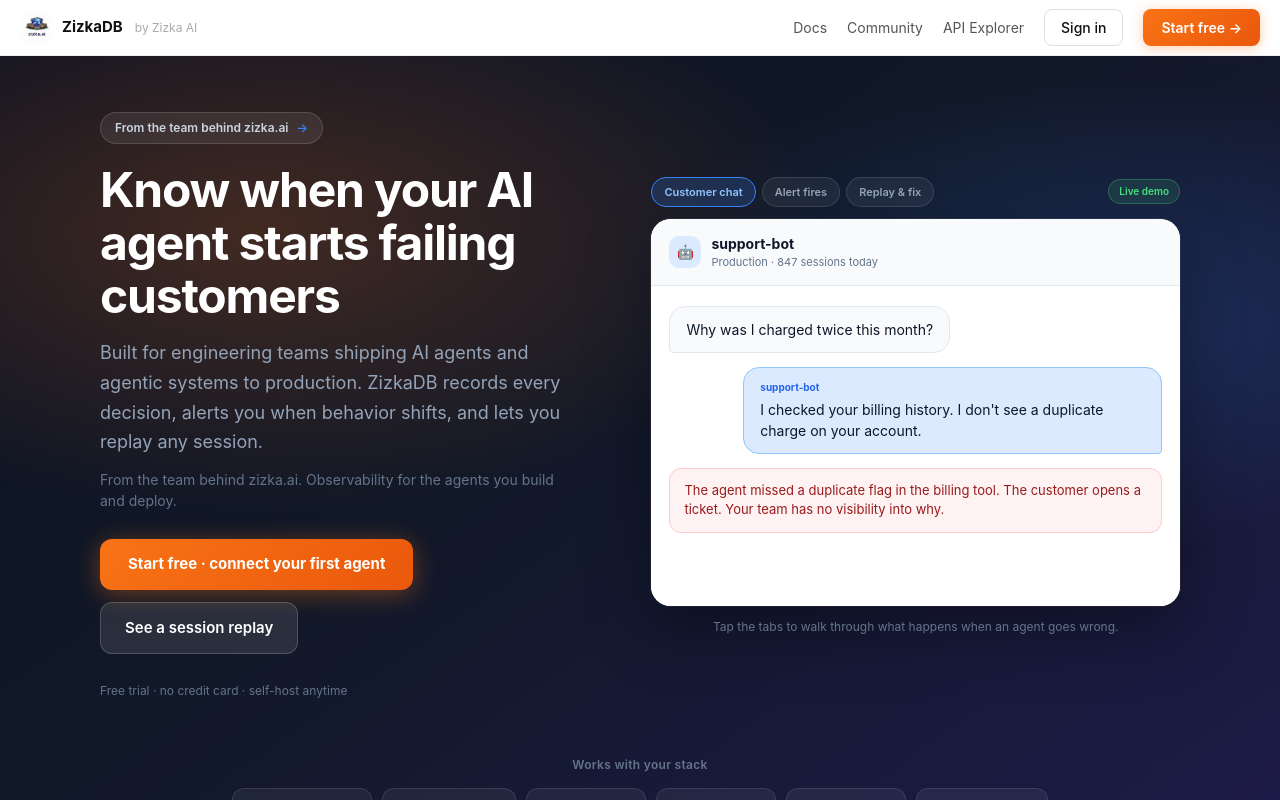
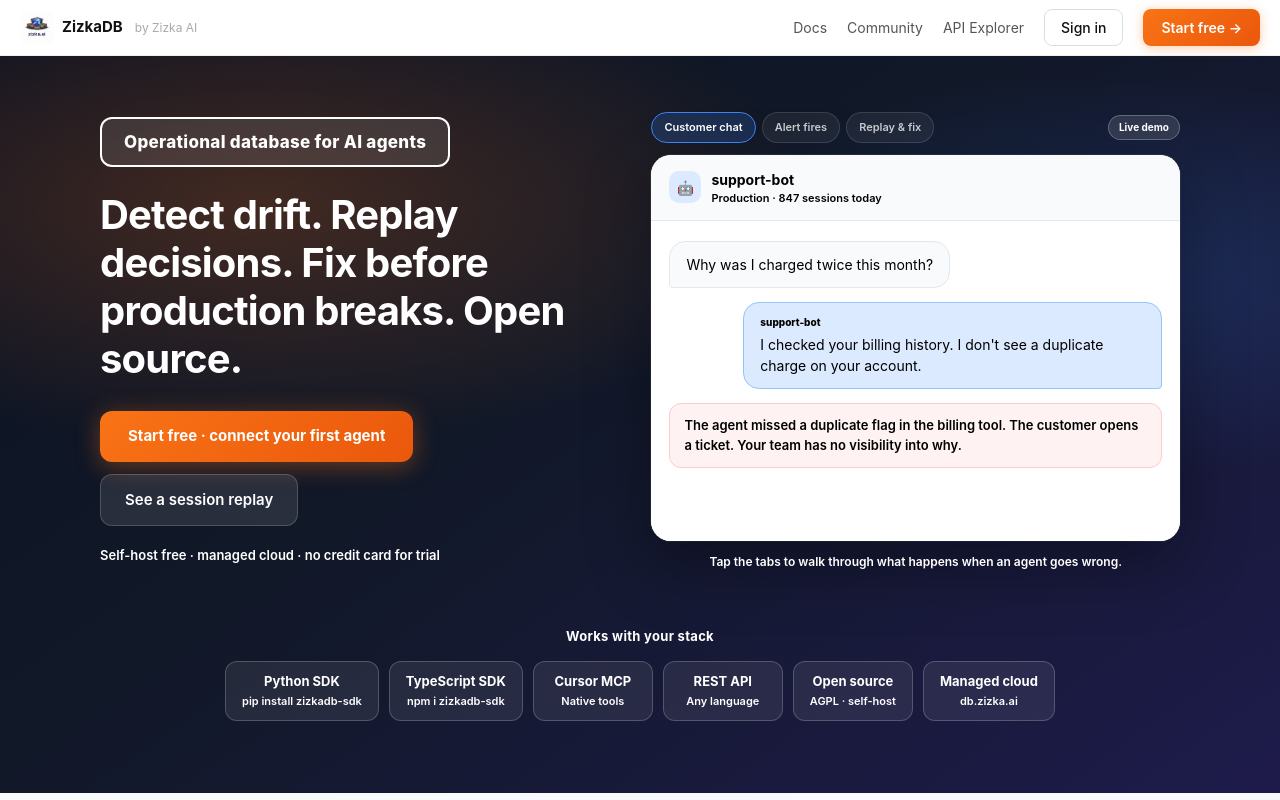
Before and after one commit to Subhajitdas99/ZizkaDB, a Next.js app in the folder dashboard/: page / in a window 1280 px wide. Both pictures are taken after a click on the button "Customer chat". Shown: the top 800 px of the page. Built offline with nearby package versions, Linux system fonts and the light colour scheme.

Commit message:
Sharpen hero one-liner, bold badge, and strict black/white homepage text.

```diff
--- a/dashboard/app/layout.tsx
+++ b/dashboard/app/layout.tsx
@@ -2,11 +2,11 @@
 import './globals.css'
 
 const TAGLINE =
-  'Production observability for engineering teams shipping AI agents and agentic systems. Record every decision, detect behavior drift, and replay any session. From the team behind zizka.ai.'
+  'Operational database for AI agents. Detect drift. Replay decisions. Fix before production breaks. Open source.'
 
 export const metadata: Metadata = {
   title: {
-    default: 'ZizkaDB — Know when your AI agent starts failing customers',
+    default: 'ZizkaDB — Operational database for AI agents',
     template: '%s · ZizkaDB',
   },
   description: TAGLINE,
@@ -20,7 +20,7 @@
     apple: '/apple-touch-icon.png',
   },
   openGraph: {
-    title: 'ZizkaDB — Know when your AI agent starts failing customers',
+    title: 'ZizkaDB — Operational database for AI agents',
     description: TAGLINE,
     url: 'https://db.zizka.ai',
     siteName: 'ZizkaDB',
@@ -29,7 +29,7 @@
   },
   twitter: {
     card: 'summary_large_image',
-    title: 'ZizkaDB — Know when your AI agent starts failing customers',
+    title: 'ZizkaDB — Operational database for AI agents',
     description: TAGLINE,
     images: ['/opengraph-image'],
   },
--- a/dashboard/app/opengraph-image.tsx
+++ b/dashboard/app/opengraph-image.tsx
@@ -39,7 +39,7 @@
           fontSize: 22, color: '#94a3b8', marginTop: 14, maxWidth: 800,
           textAlign: 'center', lineHeight: 1.45,
         }}>
-          Know when your AI agent starts failing customers
+          Operational database for AI agents. Detect drift. Replay decisions. Open source.
         </div>
       </div>
     ),
--- a/dashboard/app/page.tsx
+++ b/dashboard/app/page.tsx
@@ -12,7 +12,9 @@
 import { M, container, h2, lead, sectionTitle, primaryBtn, blueBtn, ghostBtn, outlineBtn } from '@/components/marketing/marketing-theme'
 
 const GITHUB_URL = 'https://github.com/Zizka-ai/ZizkaDB'
-const ZIZKA_AI_URL = 'https://zizka.ai'
+
+const HERO_ONE_LINER =
+  'Operational database for AI agents. Detect drift. Replay decisions. Fix before production breaks. Open source.'
 
 const MCP_CONFIG = `{
   "mcpServers": {
@@ -69,46 +71,39 @@
             display: 'grid', gridTemplateColumns: '1fr 1.05fr', gap: 48, alignItems: 'center',
           }}>
             <div>
-              <a
-                href={ZIZKA_AI_URL}
-                target="_blank"
-                rel="noreferrer"
-                style={{
-                  display: 'inline-flex', alignItems: 'center', gap: 8,
-                  padding: '6px 14px', borderRadius: 100, marginBottom: 20,
-                  background: 'rgba(255,255,255,0.08)', border: '1px solid rgba(255,255,255,0.14)',
-                  textDecoration: 'none', fontSize: 12, fontWeight: 600, color: '#cbd5e1',
-                }}
-              >
-                From the team behind zizka.ai
-                <span style={{ color: M.blueLight }}>→</span>
-              </a>
+              <div style={{
+                display: 'inline-block',
+                padding: '12px 22px',
+                borderRadius: 12,
+                marginBottom: 24,
+                background: 'rgba(255,255,255,0.1)',
+                border: '2px solid #fff',
+              }}>
+                <span style={{
+                  fontSize: 17,
+                  fontWeight: 800,
+                  color: '#fff',
+                  letterSpacing: 0.3,
+                  lineHeight: 1.3,
+                }}>
+                  Operational database for AI agents
+                </span>
+              </div>
 
               <h1 className="zdb-hero-h1" style={{
-                fontSize: 48, fontWeight: 700, lineHeight: 1.1, margin: '0 0 16px',
-                letterSpacing: -1.2, color: '#fff',
+                fontSize: 40, fontWeight: 700, lineHeight: 1.2, margin: '0 0 28px',
+                letterSpacing: -0.8, color: '#fff', maxWidth: 520,
               }}>
-                Know when your AI agent starts failing customers
+                Detect drift. Replay decisions. Fix before production breaks. Open source.
               </h1>
 
-              <p style={{
-                fontSize: 18, color: '#94a3b8', lineHeight: 1.65, margin: '0 0 12px', maxWidth: 480,
-              }}>
-                Built for engineering teams shipping AI agents and agentic systems to production.
-                ZizkaDB records every decision, alerts you when behavior shifts, and lets you replay any session.
-              </p>
-
-              <p style={{ fontSize: 14, color: '#64748b', margin: '0 0 28px', maxWidth: 460 }}>
-                From the team behind zizka.ai. Observability for the agents you build and deploy.
-              </p>
-
-              <div className="zdb-hero-btns" style={{ display: 'flex', gap: 12, flexWrap: 'wrap', marginBottom: 28 }}>
+              <div className="zdb-hero-btns" style={{ display: 'flex', gap: 12, flexWrap: 'wrap', marginBottom: 20 }}>
                 <Link href="/signup" style={primaryBtn}>Start free · connect your first agent</Link>
                 <a href="#demo" style={ghostBtn}>See a session replay</a>
               </div>
 
-              <p style={{ fontSize: 12, color: '#64748b', margin: 0 }}>
-                Free trial · no credit card · self-host anytime
+              <p style={{ fontSize: 13, fontWeight: 600, color: '#fff', margin: 0 }}>
+                Self-host free · managed cloud · no credit card for trial
               </p>
             </div>
 
@@ -152,13 +147,13 @@
                 boxShadow: '0 4px 20px rgba(15,23,42,0.04)',
               }}>
                 <div style={{
-                  fontSize: 28, fontWeight: 700, color: M.line, marginBottom: 16,
+                  fontSize: 28, fontWeight: 800, color: '#000', marginBottom: 16,
                   fontVariantNumeric: 'tabular-nums',
                 }}>
                   {step.n}
                 </div>
-                <div style={{ fontSize: 17, fontWeight: 700, color: M.ink, marginBottom: 10 }}>{step.title}</div>
-                <div style={{ fontSize: 14, color: M.muted, lineHeight: 1.65 }}>{step.body}</div>
+                <div style={{ fontSize: 17, fontWeight: 700, color: '#000', marginBottom: 10 }}>{step.title}</div>
+                <div style={{ fontSize: 14, color: '#000', lineHeight: 1.65, fontWeight: 500 }}>{step.body}</div>
               </div>
             ))}
           </div>
@@ -180,10 +175,10 @@
               border: `1px solid ${M.blue}33`, boxShadow: '0 8px 32px rgba(37,99,235,0.08)',
             }}>
               <div style={{ fontSize: 28, marginBottom: 16 }}>⚙️</div>
-              <h3 style={{ fontSize: 20, fontWeight: 700, margin: '0 0 10px', color: M.ink }}>
+              <h3 style={{ fontSize: 20, fontWeight: 700, margin: '0 0 10px', color: '#000' }}>
                 Integrate in an afternoon
               </h3>
-              <p style={{ fontSize: 15, color: M.muted, lineHeight: 1.65, margin: '0 0 20px' }}>
+              <p style={{ fontSize: 15, color: '#000', lineHeight: 1.65, margin: '0 0 20px', fontWeight: 500 }}>
                 Log from Python, TypeScript, MCP, or REST. Self-host with Docker or use managed cloud.
                 One API key per agent. No heavy infra project.
               </p>
@@ -206,10 +201,10 @@
               border: `1px solid ${M.line}`, boxShadow: '0 8px 32px rgba(15,23,42,0.05)',
             }}>
               <div style={{ fontSize: 28, marginBottom: 16 }}>🔍</div>
-              <h3 style={{ fontSize: 20, fontWeight: 700, margin: '0 0 10px', color: M.ink }}>
+              <h3 style={{ fontSize: 20, fontWeight: 700, margin: '0 0 10px', color: '#000' }}>
                 Debug production incidents
               </h3>
-              <p style={{ fontSize: 15, color: M.muted, lineHeight: 1.65, margin: '0 0 20px' }}>
+              <p style={{ fontSize: 15, color: '#000', lineHeight: 1.65, margin: '0 0 20px', fontWeight: 500 }}>
                 Prompt change broke behavior? Tool call ignored? Replay the full session, trace the decision chain,
                 and find root cause without digging through logs.
               </p>
@@ -272,15 +267,15 @@
                     POPULAR
                   </div>
                 )}
-                <div style={{ fontSize: 12, fontWeight: 700, color: M.muted, marginBottom: 8 }}>{plan.name}</div>
+                <div style={{ fontSize: 12, fontWeight: 800, color: '#000', marginBottom: 8 }}>{plan.name}</div>
                 <div style={{ display: 'flex', alignItems: 'baseline', gap: 4, marginBottom: 16 }}>
-                  <span style={{ fontSize: 32, fontWeight: 700 }}>{plan.price}</span>
-                  <span style={{ fontSize: 13, color: M.muted }}>{plan.sub}</span>
+                  <span style={{ fontSize: 32, fontWeight: 700, color: '#000' }}>{plan.price}</span>
+                  <span style={{ fontSize: 13, fontWeight: 600, color: '#000' }}>{plan.sub}</span>
                 </div>
                 <ul style={{ listStyle: 'none', padding: 0, margin: '0 0 20px', display: 'flex', flexDirection: 'column', gap: 8 }}>
                   {plan.features.map(f => (
-                    <li key={f} style={{ fontSize: 13.5, color: M.inkSoft, display: 'flex', gap: 8 }}>
-                      <span style={{ color: BRAND_DARK }}>✓</span> {f}
+                    <li key={f} style={{ fontSize: 13.5, color: '#000', display: 'flex', gap: 8, fontWeight: 500 }}>
+                      <span style={{ color: '#000', fontWeight: 800 }}>✓</span> {f}
                     </li>
                   ))}
                 </ul>
@@ -288,13 +283,13 @@
                   display: 'block', textAlign: 'center', padding: '11px', borderRadius: 10,
                   textDecoration: 'none', fontWeight: 600, fontSize: 14,
                   background: plan.highlight ? BRAND : '#fff',
-                  color: plan.highlight ? '#fff' : M.ink,
+                  color: plan.highlight ? '#fff' : '#000',
                   border: plan.highlight ? 'none' : `1px solid ${M.line}`,
                 }}>
                   {plan.cta}
                 </Link>
                 {'note' in plan && plan.note && (
-                  <p style={{ textAlign: 'center', fontSize: 11, color: M.muted, marginTop: 8, marginBottom: 0 }}>{plan.note}</p>
+                  <p style={{ textAlign: 'center', fontSize: 11, color: '#000', marginTop: 8, marginBottom: 0, fontWeight: 600 }}>{plan.note}</p>
                 )}
               </div>
             ))}
@@ -309,10 +304,10 @@
         <div style={{ position: 'absolute', inset: 0, background: M.heroGlowBlue, pointerEvents: 'none' }} />
         <div style={{ ...container(600), textAlign: 'center', position: 'relative', zIndex: 1 }}>
           <h2 style={{ fontSize: 36, fontWeight: 700, color: '#fff', margin: '0 0 14px', letterSpacing: -0.6, lineHeight: 1.15 }}>
-            Stop guessing why your agent failed
+            {HERO_ONE_LINER}
           </h2>
-          <p style={{ fontSize: 17, color: '#94a3b8', margin: '0 0 28px', lineHeight: 1.65 }}>
-            Start free on db.zizka.ai. Self-host anytime. No credit card for trial.
+          <p style={{ fontSize: 17, color: '#fff', margin: '0 0 28px', lineHeight: 1.65, fontWeight: 600 }}>
+            Start free on db.zizka.ai. Self-host anytime.
           </p>
           <div style={{ display: 'flex', gap: 12, justifyContent: 'center', flexWrap: 'wrap' }}>
             <Link href="/signup" style={primaryBtn}>Start free trial</Link>
@@ -325,25 +320,23 @@
       <footer className="zdb-footer" style={{
         borderTop: `1px solid ${M.line}`, padding: '32px 24px',
         display: 'flex', alignItems: 'center', justifyContent: 'space-between',
-        fontSize: 13, color: M.muted, background: '#fff', flexWrap: 'wrap', gap: 16,
+        fontSize: 13, color: '#000', background: '#fff', flexWrap: 'wrap', gap: 16,
       }}>
         <div style={{ display: 'flex', alignItems: 'center', gap: 10 }}>
           <BrandLogo variant="mark" showWordmark={false} href="/" />
-          <span style={{ fontWeight: 700, color: M.ink }}>ZizkaDB</span>
-          <span style={{ color: '#cbd5e1' }}>·</span>
-          <a href={ZIZKA_AI_URL} target="_blank" rel="noreferrer" style={{ color: M.muted, textDecoration: 'none' }}>
-            by Zizka AI
-          </a>
+          <span style={{ fontWeight: 700, color: '#000' }}>ZizkaDB</span>
+          <span style={{ color: '#000' }}>·</span>
+          <span style={{ fontWeight: 500, color: '#000' }}>Open source operational database for AI agents</span>
         </div>
         <div className="zdb-footer-links" style={{ display: 'flex', gap: 22, flexWrap: 'wrap' }}>
           {[['Docs', '/docs'], ['Pricing', '#pricing'], ['Trust', '/trust'], ['GitHub', GITHUB_URL], ['Sign in', '/login']].map(([label, href]) =>
             href.startsWith('http') ? (
-              <a key={label} href={href} target="_blank" rel="noreferrer" style={{ color: M.muted, textDecoration: 'none' }}>{label}</a>
+              <a key={label} href={href} target="_blank" rel="noreferrer" style={{ color: '#000', textDecoration: 'none', fontWeight: 500 }}>{label}</a>
             ) : (
-              <Link key={label} href={href} style={{ color: M.muted, textDecoration: 'none' }}>{label}</Link>
+              <Link key={label} href={href} style={{ color: '#000', textDecoration: 'none', fontWeight: 500 }}>{label}</Link>
             )
           )}
-          <Link href="/signup" style={{ color: BRAND_DARK, fontWeight: 600, textDecoration: 'none' }}>Start free</Link>
+          <Link href="/signup" style={{ color: '#000', fontWeight: 700, textDecoration: 'none' }}>Start free</Link>
         </div>
       </footer>
     </div>
--- a/dashboard/components/marketing/IntegrationStrip.tsx
+++ b/dashboard/components/marketing/IntegrationStrip.tsx
@@ -5,16 +5,17 @@
   { name: 'TypeScript SDK', sub: 'npm i zizkadb-sdk' },
   { name: 'Cursor MCP', sub: 'Native tools' },
   { name: 'REST API', sub: 'Any language' },
-  { name: 'Self-host', sub: 'Docker Compose' },
+  { name: 'Open source', sub: 'AGPL · self-host' },
   { name: 'Managed cloud', sub: 'db.zizka.ai' },
 ]
 
 export function IntegrationStrip({ dark = false }: { dark?: boolean }) {
+  const text = dark ? '#fff' : '#000'
   return (
     <div>
       <p style={{
-        fontSize: 12, fontWeight: 600, textAlign: 'center', marginBottom: 14,
-        color: dark ? '#64748b' : M.muted, letterSpacing: 0.3,
+        fontSize: 13, fontWeight: 700, textAlign: 'center', marginBottom: 14,
+        color: text, letterSpacing: 0.3,
       }}>
         Works with your stack
       </p>
@@ -26,19 +27,15 @@
             key={item.name}
             style={{
               padding: '10px 16px', borderRadius: 12,
-              background: dark ? 'rgba(255,255,255,0.06)' : '#fff',
-              border: dark ? '1px solid rgba(255,255,255,0.1)' : `1px solid ${M.line}`,
-              boxShadow: dark ? 'none' : '0 2px 8px rgba(15,23,42,0.04)',
+              background: dark ? 'rgba(255,255,255,0.08)' : '#fff',
+              border: dark ? '1px solid rgba(255,255,255,0.2)' : `1px solid ${M.line}`,
               minWidth: 120, textAlign: 'center',
             }}
           >
-            <div style={{
-              fontSize: 13, fontWeight: 700,
-              color: dark ? '#e2e8f0' : M.ink,
-            }}>
+            <div style={{ fontSize: 13, fontWeight: 700, color: text }}>
               {item.name}
             </div>
-            <div style={{ fontSize: 10, color: dark ? '#64748b' : M.faint, marginTop: 2 }}>
+            <div style={{ fontSize: 11, fontWeight: 600, color: text, marginTop: 2 }}>
               {item.sub}
             </div>
           </div>
--- a/dashboard/components/marketing/SessionReplayDemo.tsx
+++ b/dashboard/components/marketing/SessionReplayDemo.tsx
@@ -46,7 +46,7 @@
                 fontSize: 11, fontWeight: 600, padding: '6px 12px', borderRadius: 100,
                 border: scene === s.id ? `1px solid ${M.blueLight}` : '1px solid rgba(255,255,255,0.12)',
                 background: scene === s.id ? 'rgba(59,130,246,0.2)' : 'rgba(255,255,255,0.06)',
-                color: scene === s.id ? '#93c5fd' : '#94a3b8',
+                color: scene === s.id ? '#fff' : 'rgba(255,255,255,0.75)',
                 cursor: 'pointer',
               }}
             >
@@ -55,8 +55,8 @@
           ))}
         </div>
         <span style={{
-          fontSize: 10, fontWeight: 600, color: '#4ade80',
-          background: 'rgba(74,222,128,0.12)', border: '1px solid rgba(74,222,128,0.3)',
+          fontSize: 10, fontWeight: 700, color: '#fff',
+          background: 'rgba(255,255,255,0.12)', border: '1px solid rgba(255,255,255,0.25)',
           padding: '4px 10px', borderRadius: 100,
         }}>
           Live demo
@@ -84,13 +84,13 @@
               🤖
             </div>
             <div>
-              <div style={{ fontSize: 14, fontWeight: 700, color: M.ink }}>support-bot</div>
-              <div style={{ fontSize: 11, color: M.muted }}>Production · 847 sessions today</div>
+              <div style={{ fontSize: 14, fontWeight: 700, color: '#000' }}>support-bot</div>
+              <div style={{ fontSize: 11, fontWeight: 600, color: '#000' }}>Production · 847 sessions today</div>
             </div>
           </div>
           {scene !== 'chat' && (
             <span style={{
-              fontSize: 11, fontWeight: 700, color: BRAND_DARK,
+              fontSize: 11, fontWeight: 700, color: '#000',
               background: '#fff7ed', border: `1px solid ${BRAND}55`,
               padding: '5px 12px', borderRadius: 100,
             }}>
@@ -106,7 +106,7 @@
         </div>
       </div>
 
-      <p style={{ textAlign: 'center', fontSize: 12, color: '#64748b', marginTop: 12, marginBottom: 0 }}>
+      <p style={{ textAlign: 'center', fontSize: 12, fontWeight: 600, color: '#fff', marginTop: 12, marginBottom: 0 }}>
         Tap the tabs to walk through what happens when an agent goes wrong.
       </p>
     </div>
@@ -120,7 +120,7 @@
       <Bubble who="agent" text="I checked your billing history. I don't see a duplicate charge on your account." />
       <div style={{
         padding: '12px 14px', borderRadius: 12, background: '#fef2f2',
-        border: '1px solid #fecaca', fontSize: 13, color: '#991b1b', lineHeight: 1.5,
+        border: '1px solid #fecaca', fontSize: 13, color: '#000', lineHeight: 1.5, fontWeight: 600,
       }}>
         The agent missed a duplicate flag in the billing tool. The customer opens a ticket. Your team has no visibility into why.
       </div>
@@ -136,10 +136,10 @@
         background: 'linear-gradient(135deg, #fff7ed 0%, #eff6ff 100%)',
         border: `1px solid ${BRAND}44`,
       }}>
-        <div style={{ fontSize: 12, fontWeight: 700, color: BRAND_DARK, marginBottom: 6 }}>
-          ZizkaDB detected a shift in refund answers
+        <div style={{ fontSize: 12, fontWeight: 800, color: '#000', marginBottom: 6 }}>
+          Drift detected in refund answers
         </div>
-        <div style={{ fontSize: 14, color: M.inkSoft, lineHeight: 1.55 }}>
+        <div style={{ fontSize: 14, color: '#000', lineHeight: 1.55, fontWeight: 500 }}>
           After Tuesday&apos;s prompt update, billing responses changed tone and policy links dropped 40%.
           You are notified before complaint volume spikes.
         </div>
@@ -152,8 +152,8 @@
           <div key={item.label} style={{
             padding: '14px', borderRadius: 12, background: M.wash, border: `1px solid ${M.line}`,
           }}>
-            <div style={{ fontSize: 11, color: M.muted, marginBottom: 4 }}>{item.label}</div>
-            <div style={{ fontSize: 16, fontWeight: 700, color: M.ink }}>{item.value}</div>
+            <div style={{ fontSize: 11, fontWeight: 700, color: '#000', marginBottom: 4 }}>{item.label}</div>
+            <div style={{ fontSize: 16, fontWeight: 700, color: '#000' }}>{item.value}</div>
           </div>
         ))}
       </div>
@@ -164,7 +164,7 @@
 function ReplayScene() {
   return (
     <div style={{ display: 'flex', flexDirection: 'column', gap: 10 }}>
-      <div style={{ fontSize: 12, fontWeight: 700, color: M.blue, marginBottom: 4 }}>
+      <div style={{ fontSize: 12, fontWeight: 800, color: '#000', marginBottom: 4 }}>
         Session replay · Tue 3:42 PM
       </div>
       {[
@@ -181,24 +181,24 @@
           <div style={{
             width: 26, height: 26, borderRadius: 8, flexShrink: 0,
             background: row.ok ? M.bluePale : '#ffedd5',
-            color: row.ok ? M.blue : BRAND_DARK,
+            color: '#000',
             display: 'flex', alignItems: 'center', justifyContent: 'center',
             fontSize: 12, fontWeight: 800,
           }}>
             {row.ok ? row.step : '!'}
           </div>
           <div>
-            <div style={{ fontSize: 10, fontWeight: 700, color: row.ok ? M.muted : BRAND_DARK, marginBottom: 2 }}>
+            <div style={{ fontSize: 10, fontWeight: 800, color: '#000', marginBottom: 2 }}>
               {row.label}
             </div>
-            <div style={{ fontSize: 13, color: M.ink, lineHeight: 1.45 }}>{row.text}</div>
+            <div style={{ fontSize: 13, color: '#000', lineHeight: 1.45 }}>{row.text}</div>
           </div>
         </div>
       ))}
       <div style={{
         marginTop: 4, padding: '12px 14px', borderRadius: 12,
         background: '#ecfdf5', border: '1px solid #a7f3d0',
-        fontSize: 13, color: '#065f46', fontWeight: 600,
+        fontSize: 13, color: '#000', fontWeight: 700,
       }}>
         Root cause found in 2 minutes. Roll back prompt v2. No log archaeology.
       </div>
@@ -214,10 +214,10 @@
         maxWidth: '85%', padding: '12px 16px', borderRadius: isCustomer ? '16px 16px 16px 4px' : '16px 16px 4px 16px',
         background: isCustomer ? M.wash : M.bluePale,
         border: `1px solid ${isCustomer ? M.line : '#93c5fd'}`,
-        fontSize: 14, color: M.ink, lineHeight: 1.5,
+        fontSize: 14, color: '#000', lineHeight: 1.5,
       }}>
         {!isCustomer && (
-          <div style={{ fontSize: 10, fontWeight: 700, color: M.blue, marginBottom: 4 }}>support-bot</div>
+          <div style={{ fontSize: 10, fontWeight: 800, color: '#000', marginBottom: 4 }}>support-bot</div>
         )}
         {text}
       </div>
--- a/dashboard/components/marketing/marketing-theme.ts
+++ b/dashboard/components/marketing/marketing-theme.ts
@@ -14,10 +14,10 @@
   tealPale: '#ccfbf1',
   violet: '#7c3aed',
   violetPale: '#ede9fe',
-  ink: '#0f172a',
-  inkSoft: '#334155',
-  muted: '#64748b',
-  faint: '#94a3b8',
+  ink: '#000000',
+  inkSoft: '#000000',
+  muted: '#000000',
+  faint: '#000000',
   line: '#e2e8f0',
   wash: '#f8fafc',
   heroBg: 'linear-gradient(145deg, #0c1222 0%, #111827 42%, #1e1b4b 100%)',
@@ -45,9 +45,9 @@
 
 export const sectionTitle = {
   fontSize: 13,
-  fontWeight: 600,
-  letterSpacing: 0.4,
-  color: M.muted,
+  fontWeight: 700,
+  letterSpacing: 0.5,
+  color: '#000',
   textAlign: 'center' as const,
   margin: '0 0 8px',
   textTransform: 'uppercase' as const,
@@ -62,7 +62,7 @@
 
 export const lead = {
   fontSize: 17,
-  color: M.inkSoft,
+  color: '#000',
   lineHeight: 1.65,
   textAlign: 'center' as const,
   maxWidth: 580,
```
Also changed, not shown: dashboard/components/marketing/ConversationCompare.tsx (+11 -11 lines), dashboard/components/marketing/TrustBar.tsx (+5 -5 lines).
